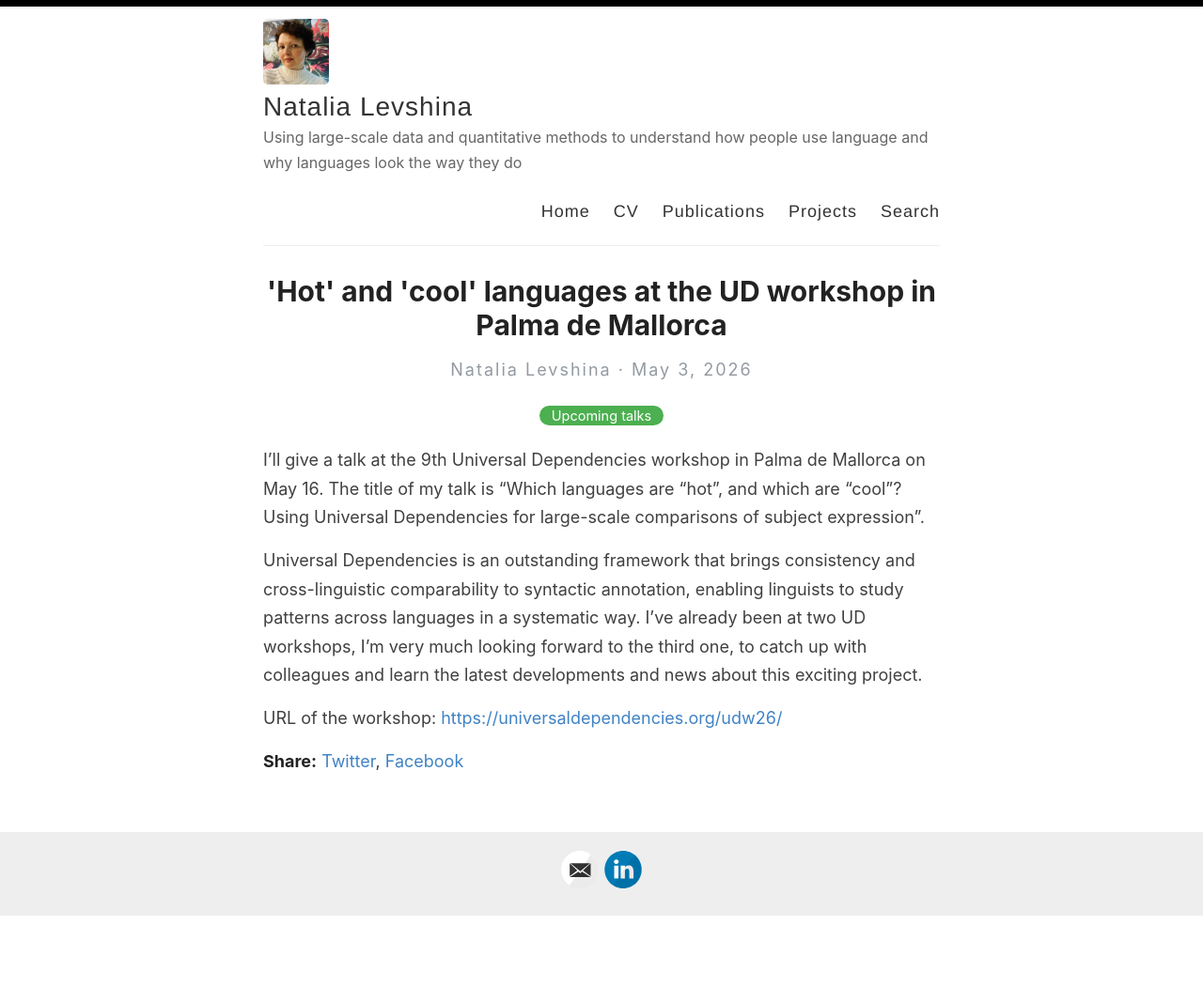
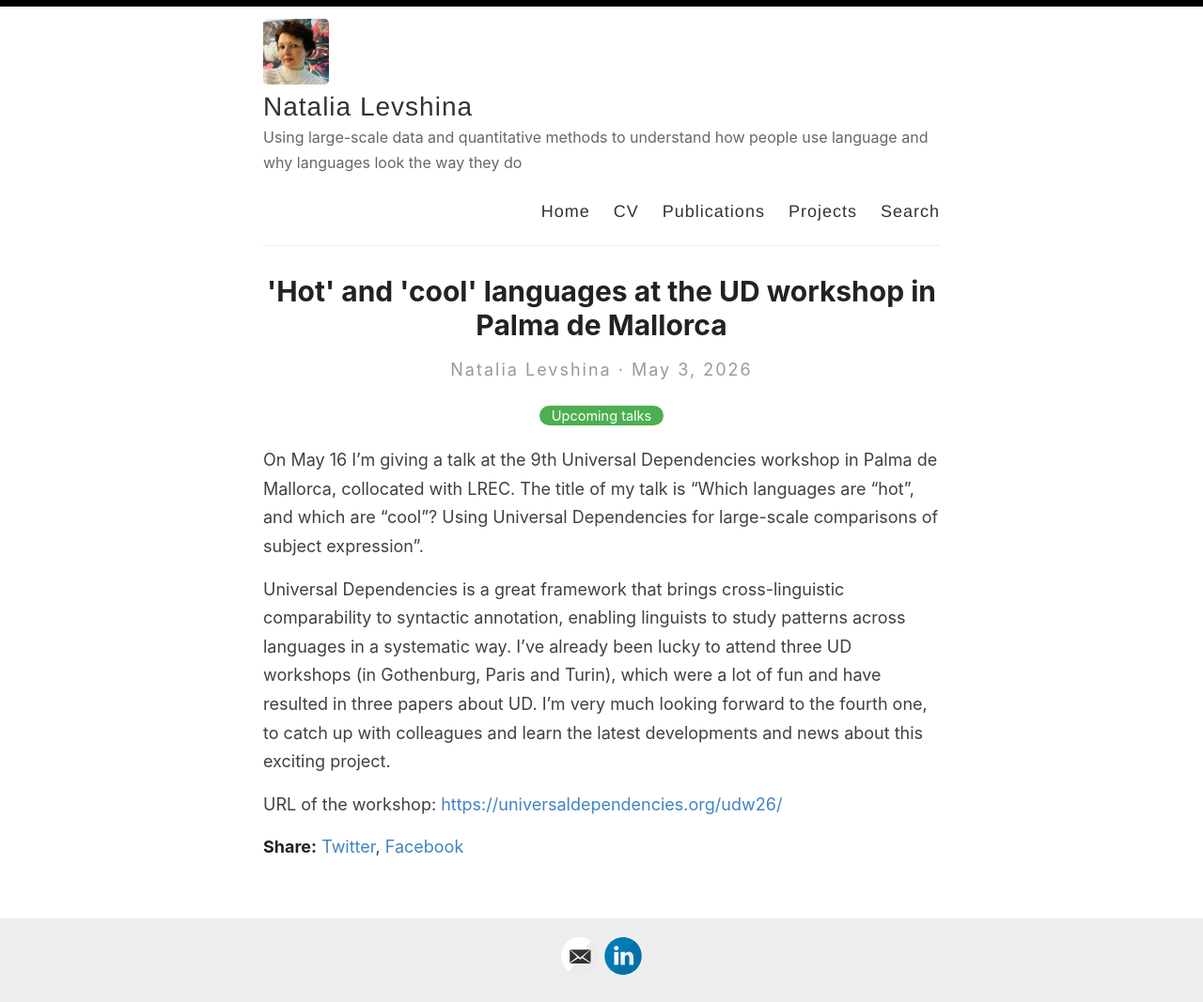
Before and after one commit to levshina/levshina.github.io, a Jekyll site: the page built from _posts/2026-05-03-UD-workshop.md, in a window 1280 px wide. Shown: the whole page at 94% size. Built offline with Jekyll 4.4.1, drawn with Linux system fonts in a browser that asks for light colours; before the commit the page ends 976 px from its top, so only the background shows below that.

Commit message:
Update 2026-05-03-UD-workshop.md

```diff
--- a/_posts/2026-05-03-UD-workshop.md
+++ b/_posts/2026-05-03-UD-workshop.md
@@ -3,8 +3,8 @@ layout: post
 title: "'Hot' and 'cool' languages at the UD workshop in Palma de Mallorca"
 categories: [Upcoming talks]
 ---
-I'll give a talk at the 9th Universal Dependencies workshop in Palma de Mallorca on May 16. The title of my talk is "Which languages are “hot”, and which are “cool”? Using Universal Dependencies for large-scale comparisons of subject expression".
+On May 16 I'm giving a talk at the 9th Universal Dependencies workshop in Palma de Mallorca, collocated with LREC. The title of my talk is "Which languages are “hot”, and which are “cool”? Using Universal Dependencies for large-scale comparisons of subject expression".
 
-Universal Dependencies is an outstanding framework that brings consistency and cross-linguistic comparability to syntactic annotation, enabling linguists to study patterns across languages in a systematic way. I've already been at two UD workshops, I’m very much looking forward to the third one, to catch up with colleagues and learn the latest developments and news about this exciting project.
+Universal Dependencies is a great framework that brings cross-linguistic comparability to syntactic annotation, enabling linguists to study patterns across languages in a systematic way. I've already been lucky to attend three UD workshops (in Gothenburg, Paris and Turin), which were a lot of fun and have resulted in three papers about UD. I’m very much looking forward to the fourth one, to catch up with colleagues and learn the latest developments and news about this exciting project.
 
 URL of the workshop: <https://universaldependencies.org/udw26/>
```
